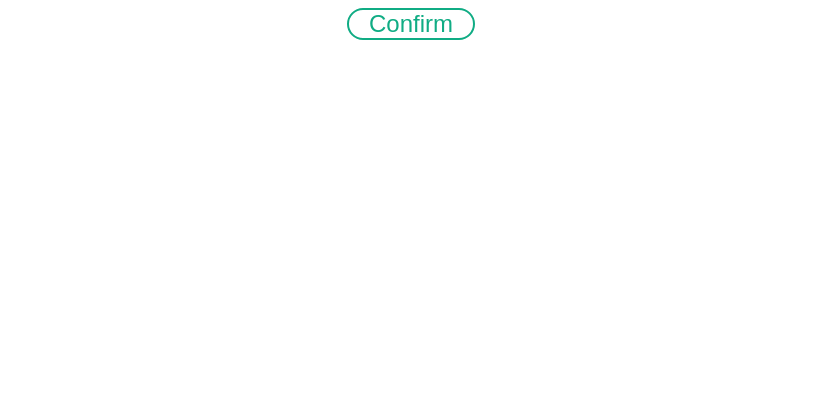
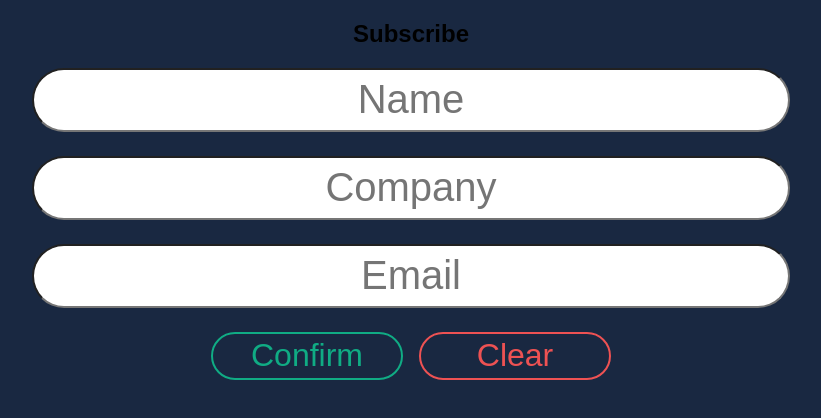
Before and after one commit to HaopengSun/newsletter, a React (Create React App) app: page / in a window 1280 px wide. Shown: the top 418 px of the page, without its empty margins (229-1050 px from the left). Built offline with nearby package versions, Linux system fonts and the light colour scheme.

Commit message:
create form component

```diff
--- a/src/conponents/button/Button.scss
+++ b/src/conponents/button/Button.scss
@@ -2,13 +2,13 @@
 @import "../../styles/variables.scss";
 
 .button {
-  border-radius: 1rem;
+  border-radius: 1.5rem;
   border: 0;
-  font-size: 1.5rem;
-  height: 2rem;
+  font-size: 2rem;
+  height: 3rem;
   line-height: 1.2rem;
   margin-right: 1rem;
-  width: 8rem;
+  width: 12rem;
   border-width: 2px;
   border-style: solid;
   border-color: $white;
--- /dev/null
+++ b/src/conponents/input/Input.jsx
@@ -0,0 +1,10 @@
+import React from "react";
+import "./Input.scss";
+
+export default function Input(props) {
+  return (
+    <>
+      <input className="subscribe-form" placeholder={props.placeholder}></input>
+    </>
+  );
+}
--- /dev/null
+++ b/src/conponents/input/Input.scss
@@ -0,0 +1,25 @@
+@import "../../styles/mixin.scss";
+@import "../../styles/variables.scss";
+
+.subscribe-form {
+  background-color: $light-background;
+  border-radius: 2rem;
+  color: $white;
+  font-size: 2.5rem;
+  height: 4rem;
+  margin-bottom: 1.5rem;
+  width: 60%;
+  text-align: center;
+
+  ::-webkit-input-placeholder{
+    text-align: center;
+  }
+
+  &:focus {
+    outline: none;
+  }
+
+  &:focus::placeholder {
+    color: transparent;
+  }
+}
--- a/src/conponents/subscribe/Subscribe.jsx
+++ b/src/conponents/subscribe/Subscribe.jsx
@@ -1,13 +1,34 @@
 import React from "react";
 import Button from "../button/Button"
+import Input from "../input/Input"
 
 export default function Subscribe() {
+
   function confirm(){
     console.log('confirm')
   }
+
+  function validation(){
+    console.log('validation')
+  }
+
   return (
   <>
-    <Button confirm onClick={confirm}>Confirm</Button>
+  <section className="subscribe_card subscribe_card--create">
+    <h2>Subscribe</h2>
+    <form autoComplete="off" className="subscribe_form" onSubmit={event => {
+      event.preventDefault()
+      validation()
+    }}>
+      <Input placeholder="Name"/>
+      <Input placeholder="Company"/>
+      <Input placeholder="Email"/>
+      <div>
+        <Button confirm onClick={confirm}>Confirm</Button>
+        <Button danger onClick={confirm}>Clear</Button>
+      </div>
+    </form>
+  </section>
   </>
   )
 }
--- /dev/null
+++ b/src/conponents/subscribe/Subscribe.scss
@@ -0,0 +1,24 @@
+@import "../../styles/mixin.scss";
+@import "../../styles/variables.scss";
+
+.subscribe{
+  &__card {
+    min-height: $appointment-height;
+    margin-left: 3rem;
+    border-radius: 0.5rem;
+    padding: 1.2rem 1.5rem;
+    display: flex;
+    justify-content: space-between;
+    flex-flow: row wrap;
+    color: $white;
+
+    &--create {
+      background-color: $dark-background;
+      display: flex;
+    }
+  }
+
+  &__form {
+    display: flex;
+  }
+}
--- a/src/index.scss
+++ b/src/index.scss
@@ -6,6 +6,7 @@
 
 body {
   font-family: $font-family;
+  background-color: $dark-background;
 }
 
 .layout {
--- a/src/styles/variables.scss
+++ b/src/styles/variables.scss
@@ -6,7 +6,8 @@ $inactive-opacity: 0.15;
 $white: #fff;
 $black: #000;
 
-$dark-background: #222f3e;
+$light-background: #fff;
+$dark-background: #192841;
 
 $weeks-colors: #54a0ff, #48dbfb, #1dd1a1, #5f27cd;
 $booked-color: #54a0ff;
```
